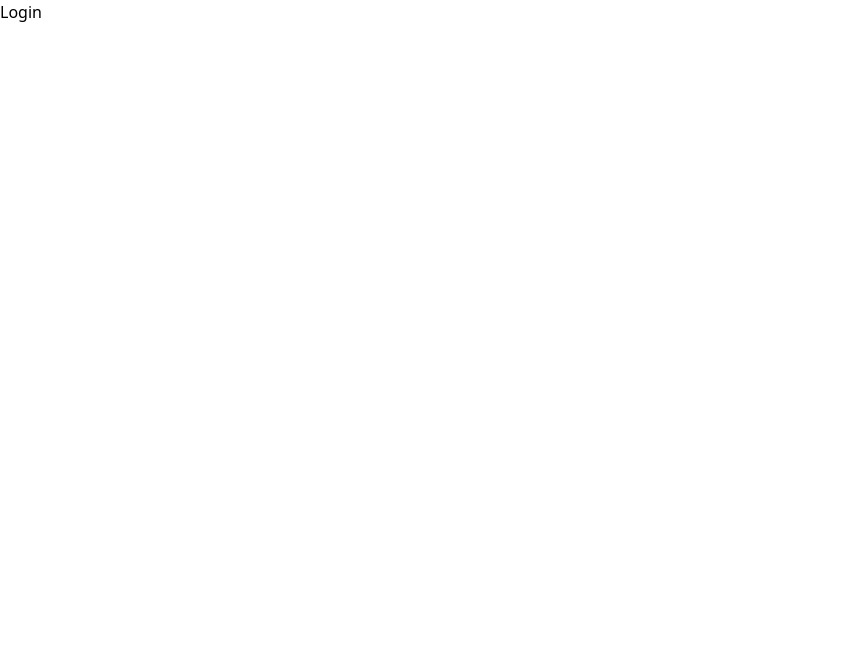
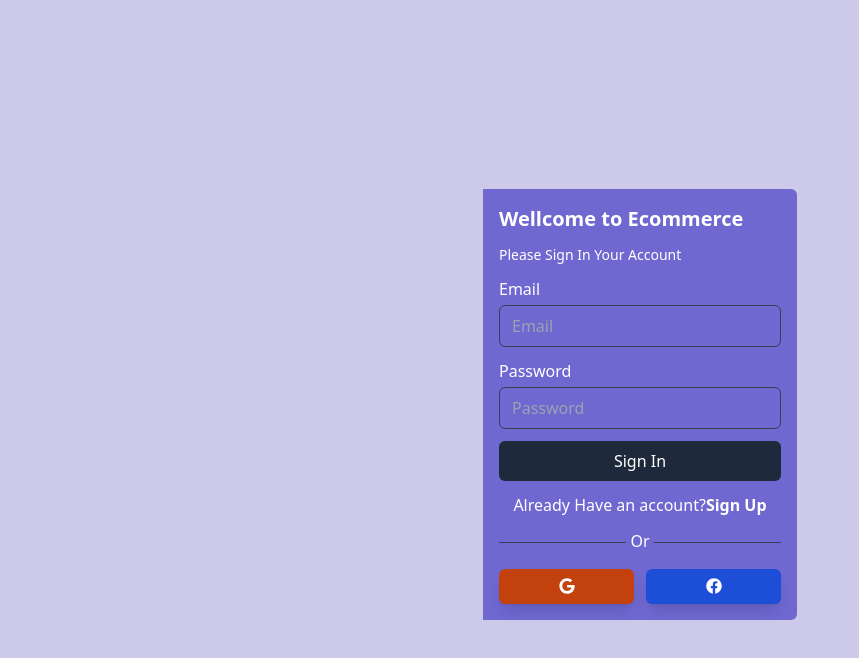
Before and after one commit to RubelAzad/mern_multivendor_ecommerce, a React (Create React App) app in the folder dashboard/: page /login in a window 1280 px wide. Shown: the top 658 px of the page, without its empty margins (0-859 px from the left). Built offline with nearby package versions, Linux system fonts and the light colour scheme.

Commit message:
login and registration page design done

```diff
--- a/dashboard/src/index.js
+++ b/dashboard/src/index.js
@@ -1,4 +1,4 @@
-import React, { lazy } from 'react';
+import React, { lazy, Suspense } from 'react';
 import ReactDOM from 'react-dom/client';
 import './index.css';
 import reportWebVitals from './reportWebVitals';
@@ -8,7 +8,9 @@
 const root = ReactDOM.createRoot(document.getElementById('root'));
 root.render(
   <BrowserRouter>
-    <App />
+    <Suspense>
+      <App />
+    </Suspense>
   </BrowserRouter>
 );
 
--- a/dashboard/src/views/auth/Login.jsx
+++ b/dashboard/src/views/auth/Login.jsx
@@ -1,9 +1,51 @@
 import React from 'react';
+import { Link } from 'react-router-dom';
+import { FaGoogle } from "react-icons/fa";
+import { FaFacebook } from "react-icons/fa";
 
 const Login = () => {
     return (
-        <div>
-            <h1>Login</h1>
+        <div className='min-w-screen min-h-screen bg-[#cdcae9] flex justify-center items-center'>
+            <div className='w-{350px} text-[#ffffff] pt-2'>
+                <div className='bg-[#6f68d1] p-4 rounded-e-md'>
+                    <h2 className='text-xl mb-3 font-bold'>Wellcome to Ecommerce</h2>
+                    <p className='text-sm mb-3 font-medium'>Please Sign In Your Account</p>
+                    <form>
+
+                        <div className='flex flex-col w-full gap-1 mb-3'>
+                            <label className=''>Email</label>
+                            <input className='px-3 py-2 outline-none border border-slate-700 bg-transparent rounded-md' type='email' placeholder='Email' id='email' required/>
+                        </div>
+                        <div className='flex flex-col w-full gap-1 mb-3'>
+                            <label className=''>Password</label>
+                            <input className='px-3 py-2 outline-none border border-slate-700 bg-transparent rounded-md' type='password' placeholder='Password' id='password' required/>
+                        </div>
+
+                        <button className='bg-slate-800 w-full hover:shadow-blue-300/hover:shadow-lg text-white rounded-md px-7 py-2 mb-3'>Sign In</button>
+                        <div className='flex items-center mb-3 gap-3 justify-center'>
+                            <p>Already Have an account?<Link className='font-bold' to='/register'>Sign Up</Link></p>
+                        </div>
+                        <div className='w-full flex justify-center items-center mb-3'>
+                            <div className='w-[45%] bg-slate-700 h-[1px]' ></div>
+                            <div className='w-[10%] flex justify-center items-center'>
+                                <span className='pb-1'>Or</span>
+                            </div>
+                            <div className='w-[45%] bg-slate-700 h-[1px]'></div>
+
+                        </div>
+                        <div className='flex items-center gap-3 justify-center'>
+                            <div className='w-[135px] flex rounded-md bg-orange-700 shadow-lg hover:shadow-orange-700/50 justify-center items-center cursor-pointer overflow-hidden  h-[35px]'>
+                                <span><FaGoogle /></span>
+                            </div>
+                            <div className='w-[135px] flex rounded-md bg-blue-700 shadow-lg hover:shadow-blue-700/50 justify-center items-center cursor-pointer overflow-hidden  h-[35px]'>
+                                <span><FaFacebook /></span>
+                            </div>
+                        </div>
+                    </form>
+
+                </div>
+
+            </div>
         </div>
     );
 };
--- a/dashboard/src/views/auth/Register.jsx
+++ b/dashboard/src/views/auth/Register.jsx
@@ -1,4 +1,7 @@
 import React from 'react';
+import { Link } from 'react-router-dom';
+import { FaGoogle } from "react-icons/fa";
+import { FaFacebook } from "react-icons/fa";
 
 const Register = () => {
     return (
@@ -24,6 +27,26 @@
                             <input className='w-4 h-4 text-blue-600 overflow-hidden bg-gray-200 rounded border-gray-300 focus:ring-blue-500 ' type='checkbox' placeholder='Password' id='password' required/>
                             <label htmlFor='checkbox'>I agree to privacy policy & terms</label>
                         </div>
+                        <button className='bg-slate-800 w-full hover:shadow-blue-300/hover:shadow-lg text-white rounded-md px-7 py-2 mb-3'>Sign Up</button>
+                        <div className='flex items-center mb-3 gap-3 justify-center'>
+                            <p>Don't Have an account?<Link className='font-bold' to='/login'>Sign In</Link></p>
+                        </div>
+                        <div className='w-full flex justify-center items-center mb-3'>
+                            <div className='w-[45%] bg-slate-700 h-[1px]' ></div>
+                            <div className='w-[10%] flex justify-center items-center'>
+                                <span className='pb-1'>Or</span>
+                            </div>
+                            <div className='w-[45%] bg-slate-700 h-[1px]'></div>
+
+                        </div>
+                        <div className='flex items-center gap-3 justify-center'>
+                            <div className='w-[135px] flex rounded-md bg-orange-700 shadow-lg hover:shadow-orange-700/50 justify-center items-center cursor-pointer overflow-hidden  h-[35px]'>
+                                <span><FaGoogle /></span>
+                            </div>
+                            <div className='w-[135px] flex rounded-md bg-blue-700 shadow-lg hover:shadow-blue-700/50 justify-center items-center cursor-pointer overflow-hidden  h-[35px]'>
+                                <span><FaFacebook /></span>
+                            </div>
+                        </div>
                     </form>
 
                 </div>
```
